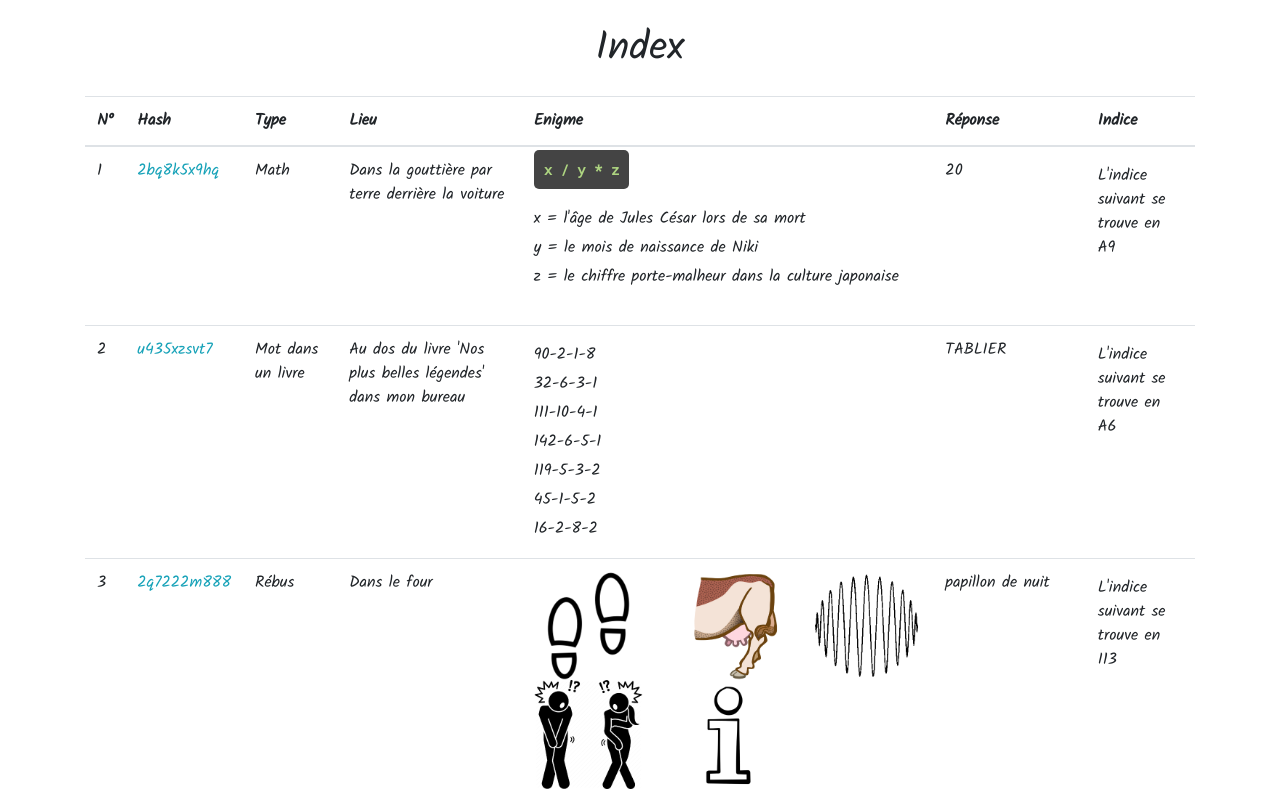
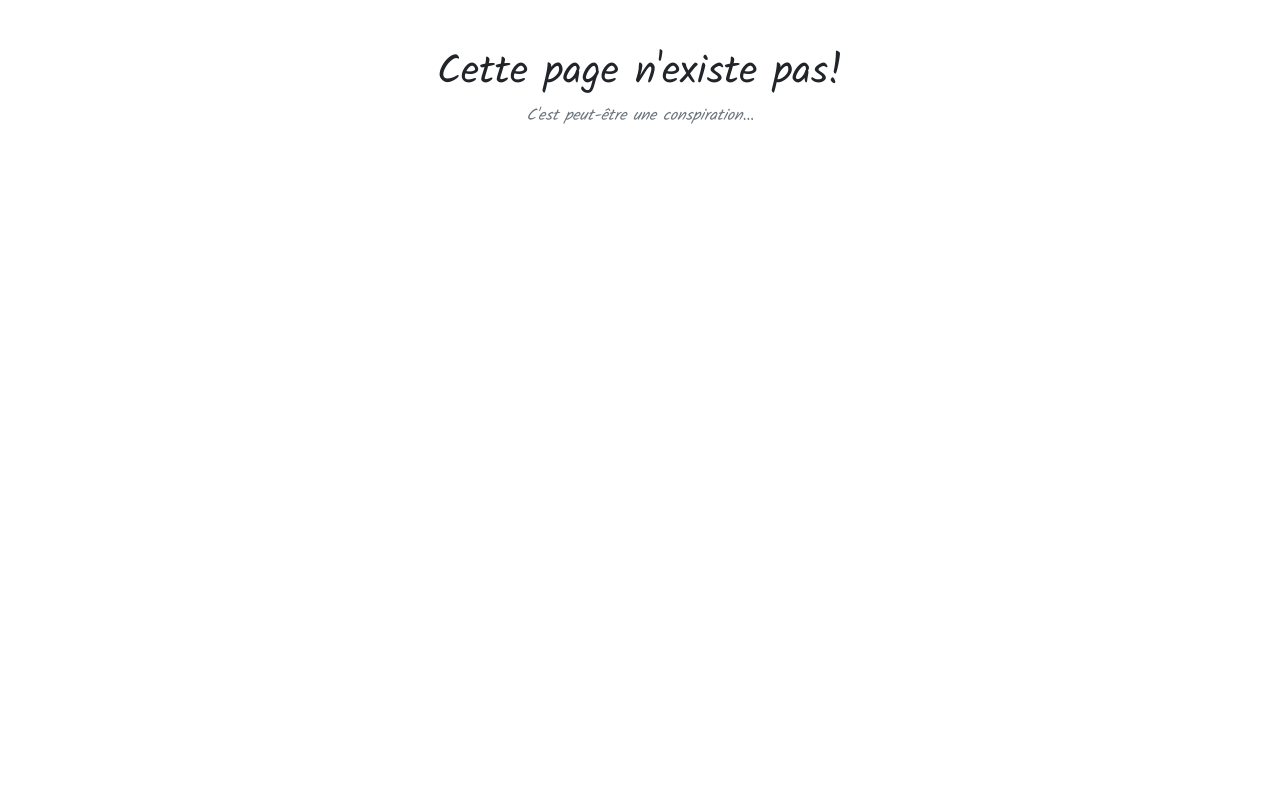
Before and after one commit to OakAndAspen/25th-birthday-treasure-hunt, a React (Create React App) app: page / in a window 1280 px wide. Shown: the top 799 px of the page. Built offline with nearby package versions, Linux system fonts and the light colour scheme.

Commit message:
Changed index url

```diff
--- a/src/App.js
+++ b/src/App.js
@@ -23,7 +23,7 @@ class App extends React.Component {
     }
 
     render() {
-        if(this.state.url === "/") return <Index/>;
+        if(this.state.url === "/pizza") return <Index/>;
         if(this.state.clue) return <Clue clue={this.state.clue}/>;
         return <NotFound/>;
     }
--- a/src/clues.js
+++ b/src/clues.js
@@ -58,7 +58,7 @@ export default [
         id: 3,
         hash: "2q7222m888",
         type: "Rébus",
-        location: "Dans le four",
+        location: "Dans l'étagère à épices en dessus des plaques",
         riddle:
             <div className="row">
                 <img className="image-fluid col-4" src={rebus11} alt="Rebus"/>
```
